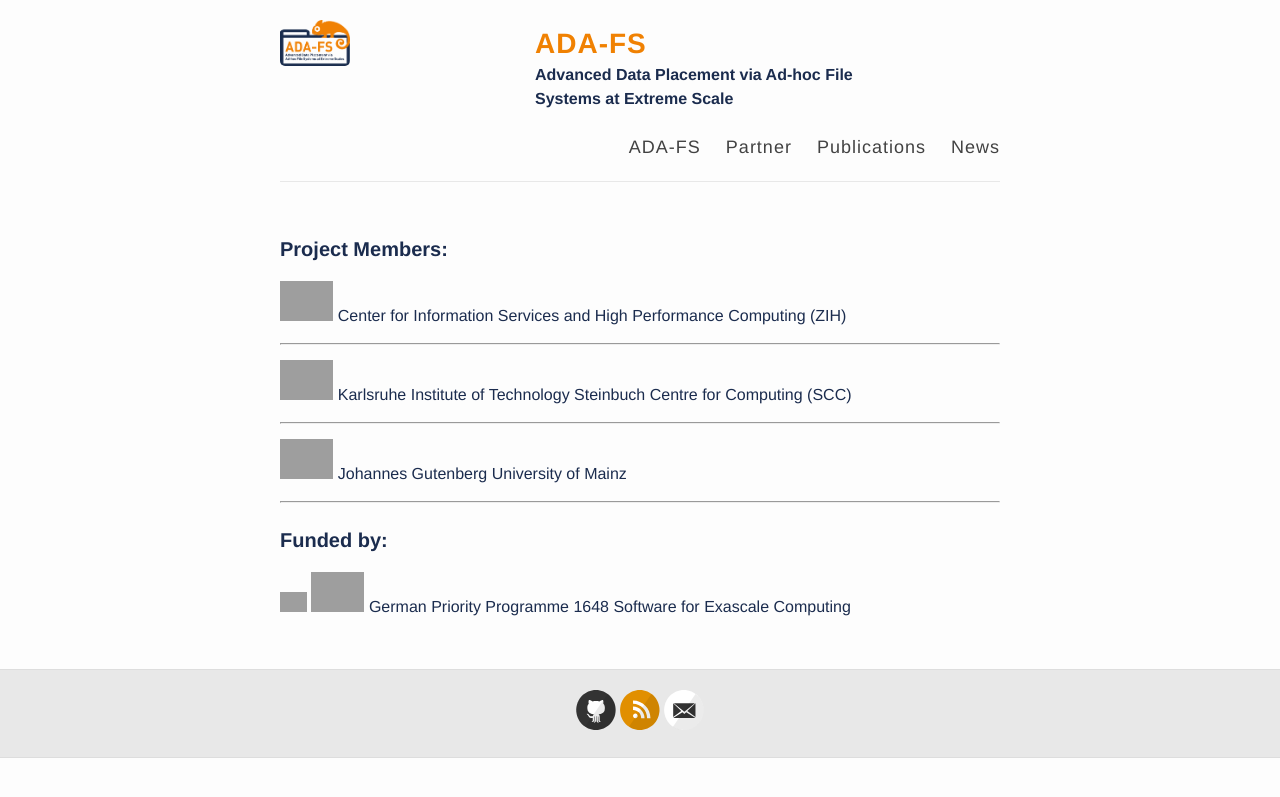
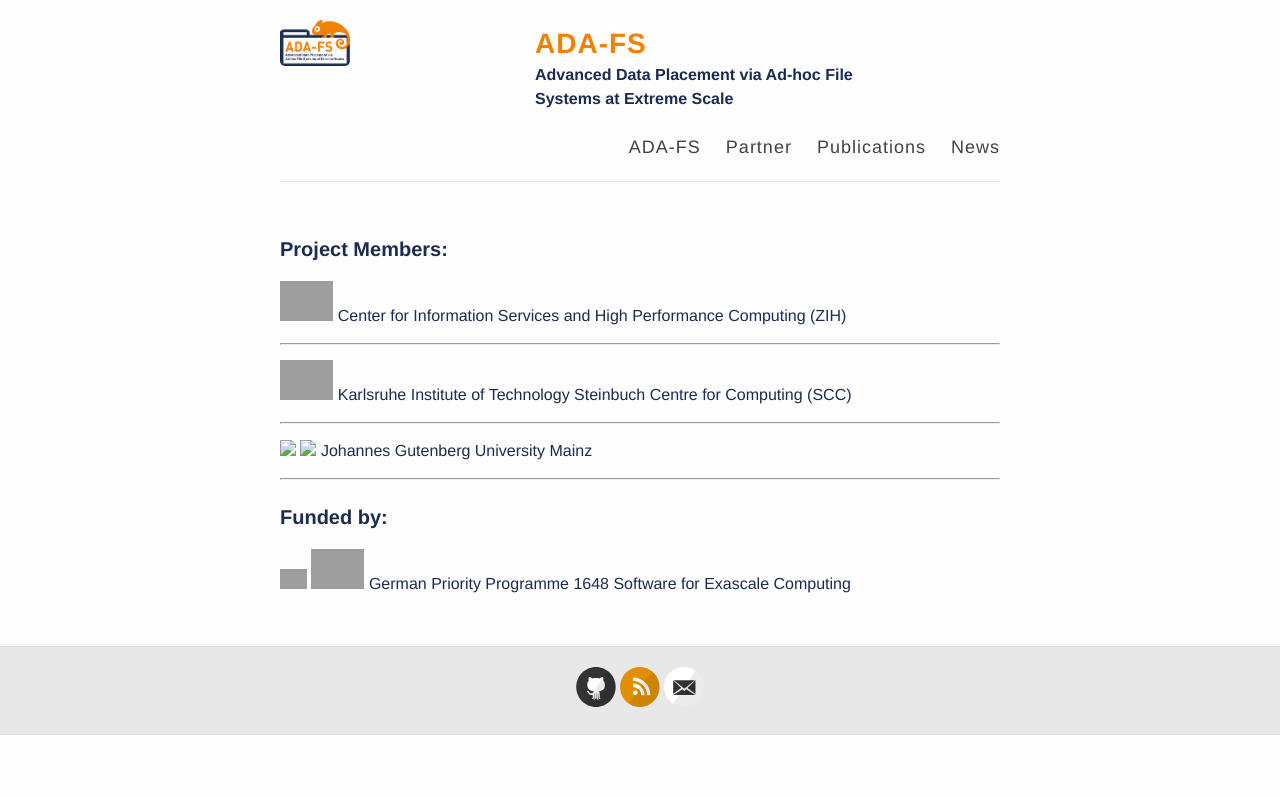
Before and after one commit to ada-fs/ada-fs.github.io, a Jekyll site: the page built from partner.md, in a window 1280 px wide. Shown: the top 797 px of the page. Built offline with Jekyll 4.4.1, drawn with Linux system fonts in a browser that asks for light colours; Markdown is read by kramdown in place of the engine named in the settings; grey boxes are pictures that could not be loaded.

Commit message:
Added Universitaet Mainz Logos and modified Partner page

```diff
--- a/partner.md
+++ b/partner.md
@@ -16,8 +16,9 @@
 
 ---
 
-<img src="https://www.zdv.uni-mainz.de/Bilder_zentral/logo_jgu_2015.jpg" height="40" />
-<a href="http://www.uni-mainz.de/">Johannes Gutenberg University of Mainz</a>
+<img src="img/mainz_uni_logo.jpg" height="40" />
+<img src="img/mainz_zdv_logo.jpg" height="40" />
+<a href="https://research.zdv.uni-mainz.de">Johannes Gutenberg University Mainz</a>
 
 ---
 
```
Also changed, not shown: img/mainz_uni_logo.jpg (added), img/mainz_zdv_logo.jpg (added).
